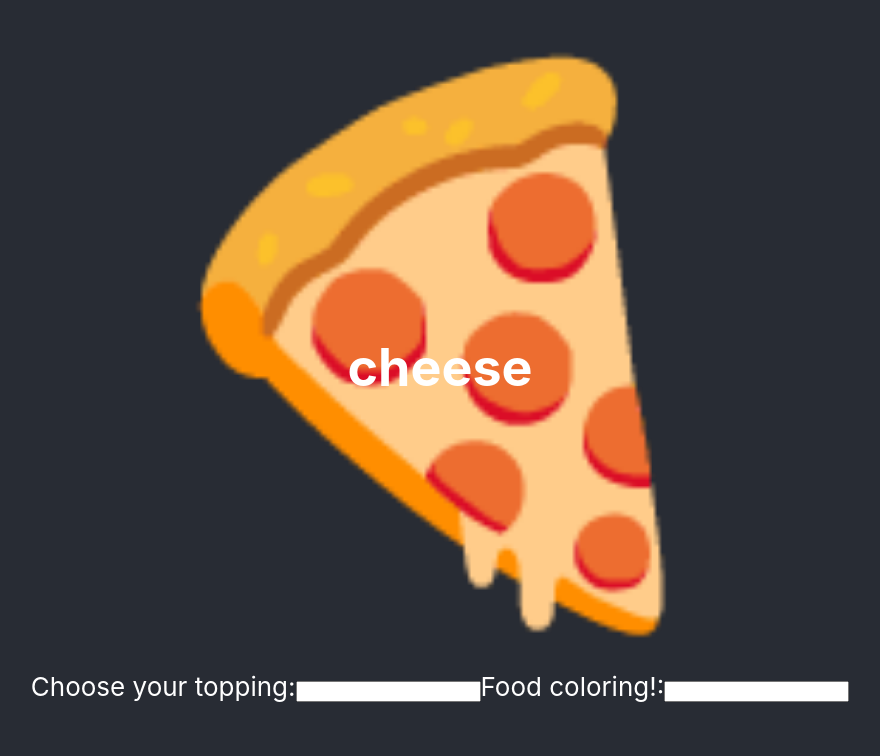
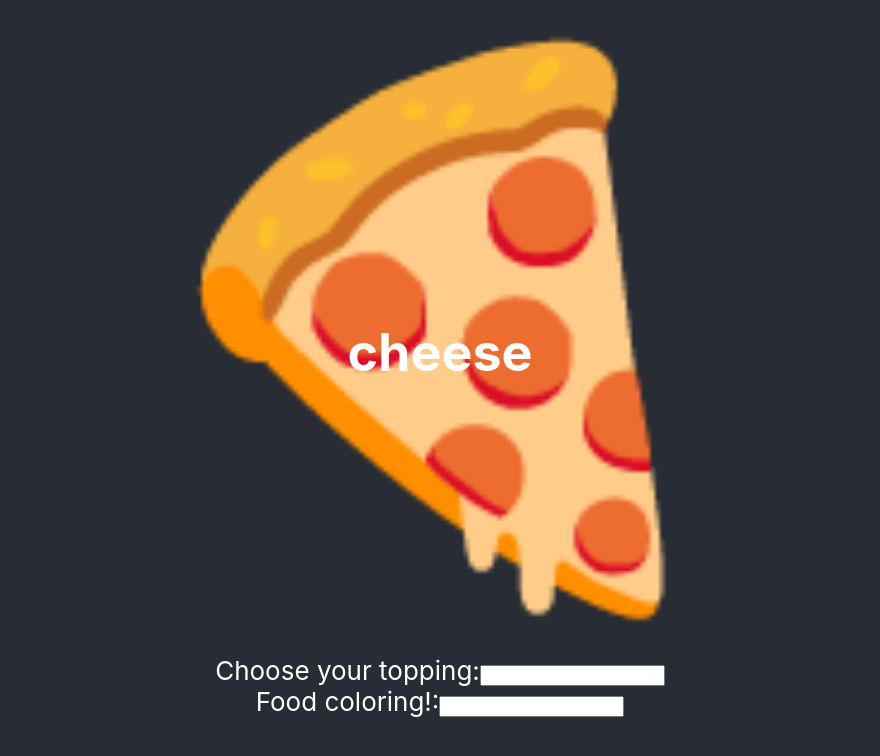
Before and after one commit to TsubasaK111/exploration.react.pizza, a React (Create React App) app: page / in a window 1280 px wide. Shown: the top 756 px of the page, without its empty margins (200-1080 px from the left). Built offline with nearby package versions, Linux system fonts and the light colour scheme.

Commit message:
feat: carriage return pizza labels

```diff
--- a/src/App.css
+++ b/src/App.css
@@ -37,6 +37,8 @@
 
 .pizza__label {
   margin: 2em;
+  display: flex;
+  flex-direction: column;
 }
 
 .pizza__slice {
--- a/src/App.js
+++ b/src/App.js
@@ -20,8 +20,8 @@ const App = () => {
   return (
     <div className="App">
       <header className="App-header">
-        <Pizza topping={topping} coloring={coloring}/>
-        <PizzaLabel updateColoring={updateColoring} updateTopping={updateTopping}/>
+        <Pizza topping={topping} coloring={coloring} />
+        <PizzaLabel updateColoring={updateColoring} updateTopping={updateTopping} />
       </header>
     </div>
   );
@@ -30,6 +30,7 @@ const App = () => {
 const PizzaLabel = (props) => {
   return (
     <form className="pizza__label">
+      <div className="pizza__row">
         <label>Choose your topping:</label>
         <input
           onChange={e => {
@@ -37,6 +38,8 @@ const PizzaLabel = (props) => {
           }}
           type="text"
         ></input>
+      </div>
+      <div className="pizza__row">
         <label>Food coloring!:</label>
         <input
           onChange={e => {
@@ -44,6 +47,7 @@ const PizzaLabel = (props) => {
           }}
           type="text"
         ></input>
+      </div>
     </form>
   );
 }
```
Lines whose indentation alone changed are shown as unchanged.
